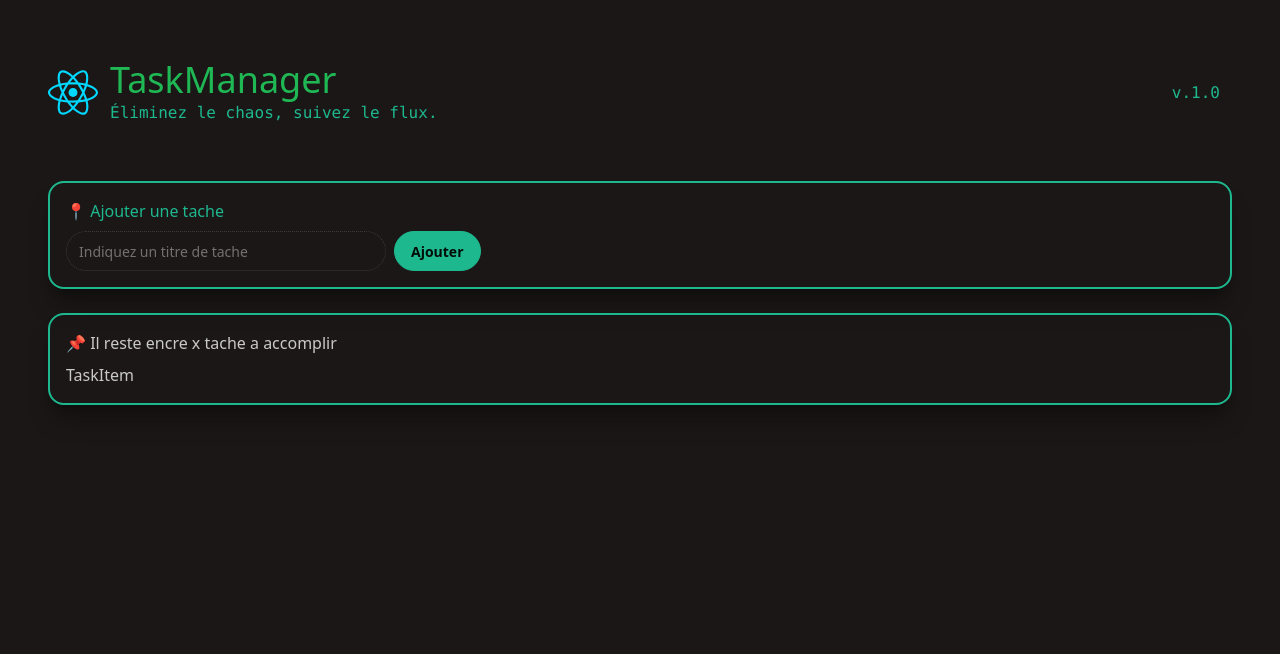
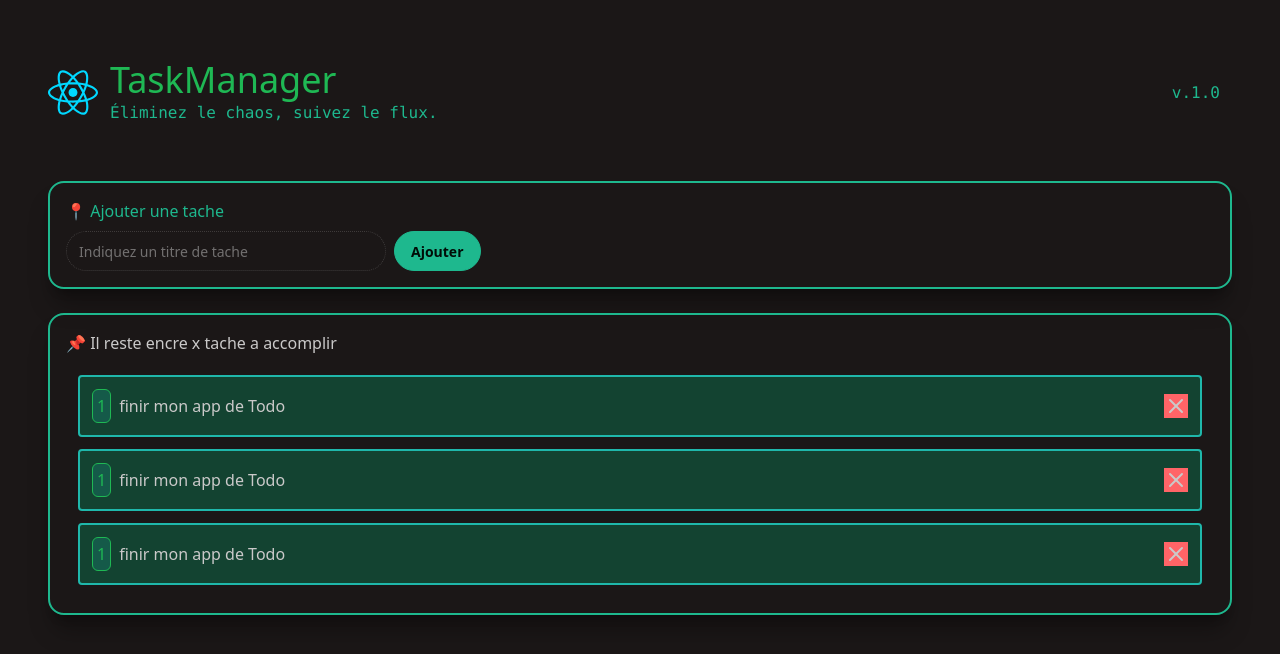
Before and after one commit to PatLeGrand/To-do-list-Definitive-React, a React (Vite) app: page / in a window 1280 px wide. Shown: the top 654 px of the page. Built offline with nearby package versions, Linux system fonts and the light colour scheme.

Commit message:
feat: implement tasklist full template

```diff
--- /dev/null
+++ b/src/components/taskItem/taskItem.tsx
@@ -0,0 +1,21 @@
+import { X } from 'lucide-react';
+
+export const TaskItem = () => {
+    return (
+        <li className="">
+            <div className="flex border-2 justify-between m-3 p-3 border-accent rounded items-center bg-success/30">
+              <div className="flex items-center items-center">
+                    <div className="rounded-full border-1 p-1 rounded-md text-accent text-primary bg-accent/20 ">
+                        1
+                    </div>
+                    <div className="pl-2">
+                        finir mon app de Todo
+                    </div>
+              </div>
+                <div className="bg-red-400">
+                    <X />
+                </div>
+            </div>
+        </li>
+    )
+}
--- a/src/components/taskList/taskList.tsx
+++ b/src/components/taskList/taskList.tsx
@@ -1,3 +1,4 @@
+import {TaskItem} from "../taskItem/taskItem.tsx";
 export const TaskList = () => {
     return (
         <div className="p-4 border-2 rounded-box border-secondary flex flex-col gap-2 shadow-xl/30 ...">
@@ -5,7 +6,9 @@ export const TaskList = () => {
                 📌 Il reste encre x tache a accomplir
             </h2>
             <ul>
-                TaskItem
+                <TaskItem/>
+                <TaskItem/>
+                <TaskItem/>
             </ul>
         </div>
     )
```
